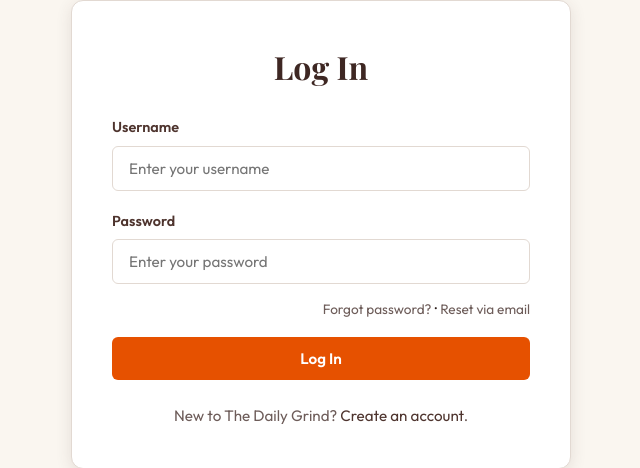
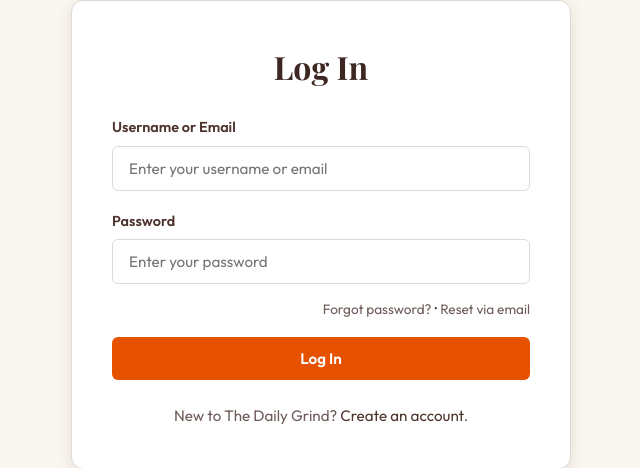
Before and after one commit to GanYeeHee/coffee_shop, a PHP site: page /login.php in a window 1280 px wide. Shown: the part 150-618 px from the top of the page, without its empty margins (319-959 px from the left). Run offline with PHP 8.4, Linux system fonts and the light colour scheme; some web fonts are replaced.

Commit message:
Update login functionality to allow username or email for authentication

```diff
--- a/WIS_Assignment/login.php
+++ b/WIS_Assignment/login.php
@@ -29,15 +29,15 @@ if ($_SERVER['REQUEST_METHOD'] === 'POST') {
     $password = $_POST['password'] ?? '';
 
     $req_fields = [
-        'username' => 'Username',
+        'username' => 'Username or Email',
         'password' => 'Password'
     ];
     $errors = validate_required($_POST, $req_fields);
 
     if (empty($errors)) {
-        // Query user
-        $stmt = $pdo->prepare("SELECT * FROM users WHERE username = ?");
-        $stmt->execute([$username]);
+        // Query user by username or email
+        $stmt = $pdo->prepare("SELECT * FROM users WHERE username = ? OR email = ?");
+        $stmt->execute([$username, $username]);
         $user = $stmt->fetch();
 
         if ($user) {
@@ -81,7 +81,7 @@ if ($_SERVER['REQUEST_METHOD'] === 'POST') {
     <?php endif; ?>
 
     <form action="login.php" method="POST" novalidate>
-        <?= html_input('text', 'username', $username, 'Username', 'Enter your username', $errors) ?>
+        <?= html_input('text', 'username', $username, 'Username or Email', 'Enter your username or email', $errors) ?>
 
         <div style="position: relative;">
             <?= html_input('password', 'password', '', 'Password', 'Enter your password', $errors) ?>
```
Also changed, not shown: WIS_Assignment/email_reset_request.php (+4 -3 lines).
